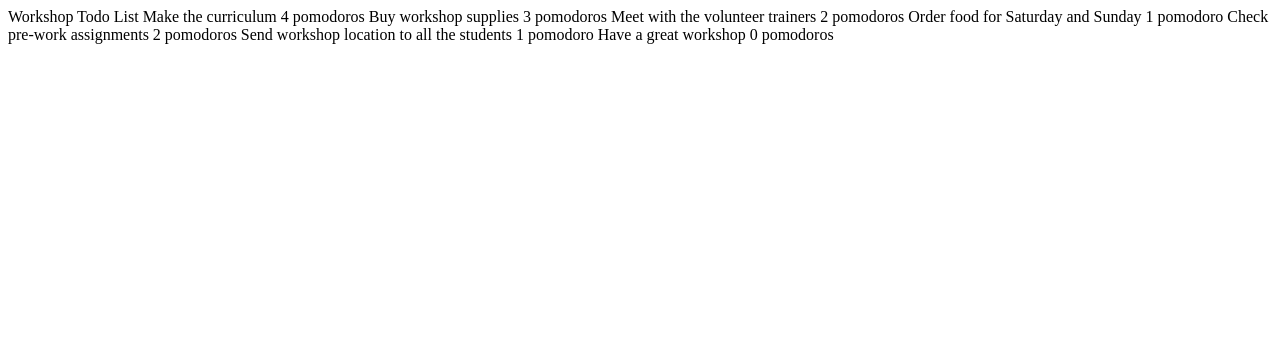
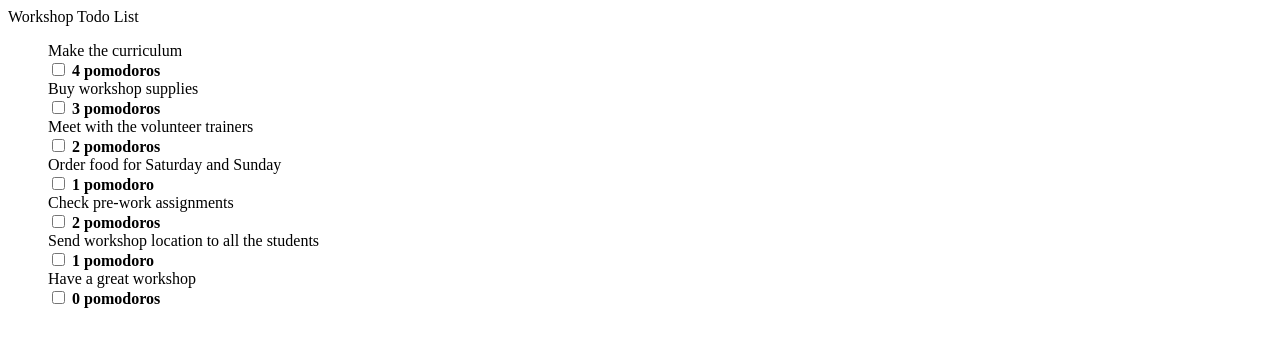
Before and after one commit to AyeshaBaweja/todo_app_front_end, a plain HTML site: page index.html in a window 1280 px wide. Drawn offline with Linux system fonts and the light colour scheme.

Commit message:
checklist

```diff
--- a/index.html
+++ b/index.html
@@ -4,12 +4,23 @@
   </head>
   <body>
     Workshop Todo List
-    Make the curriculum 4 pomodoros
-    Buy workshop supplies 3 pomodoros
-    Meet with the volunteer trainers 2 pomodoros
-    Order food for Saturday and Sunday 1 pomodoro
-    Check pre-work assignments 2 pomodoros
-    Send workshop location to all the students 1 pomodoro
-    Have a great workshop 0 pomodoros
+    <ul style="list-style: none;">
+
+    <li>Make the curriculum</li> <input type="checkbox"/>
+    <strong>4 pomodoros</strong>
+    <li>Buy workshop supplies</li> <input type="checkbox"/>
+    <strong>3 pomodoros</strong>
+    <li>Meet with the volunteer trainers</li> <input type="checkbox"/>
+    <strong> 2 pomodoros </strong>
+    <li>Order food for Saturday and Sunday</li> <input type="checkbox"/>
+    <strong>1 pomodoro</strong>
+    <li>Check pre-work assignments</li> <input type="checkbox"/>
+    <strong>2 pomodoros</strong>
+    <li>Send workshop location to all the students</li> <input type="checkbox"/>
+    <strong>1 pomodoro</strong>
+    <li>Have a great workshop</li> <input type="checkbox"/>
+    <strong>0 pomodoros</strong>
+    </ul>
+
   </body>
 </html>
```
